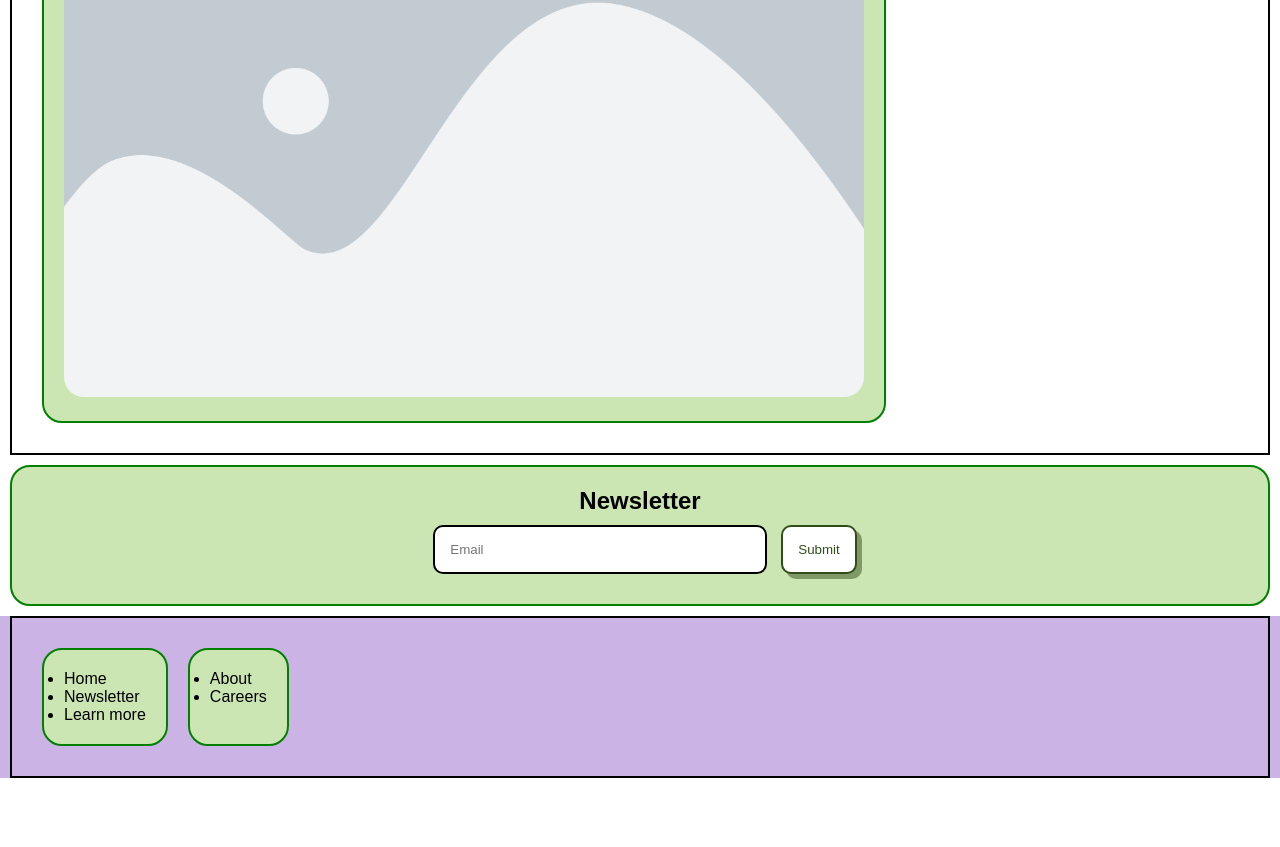
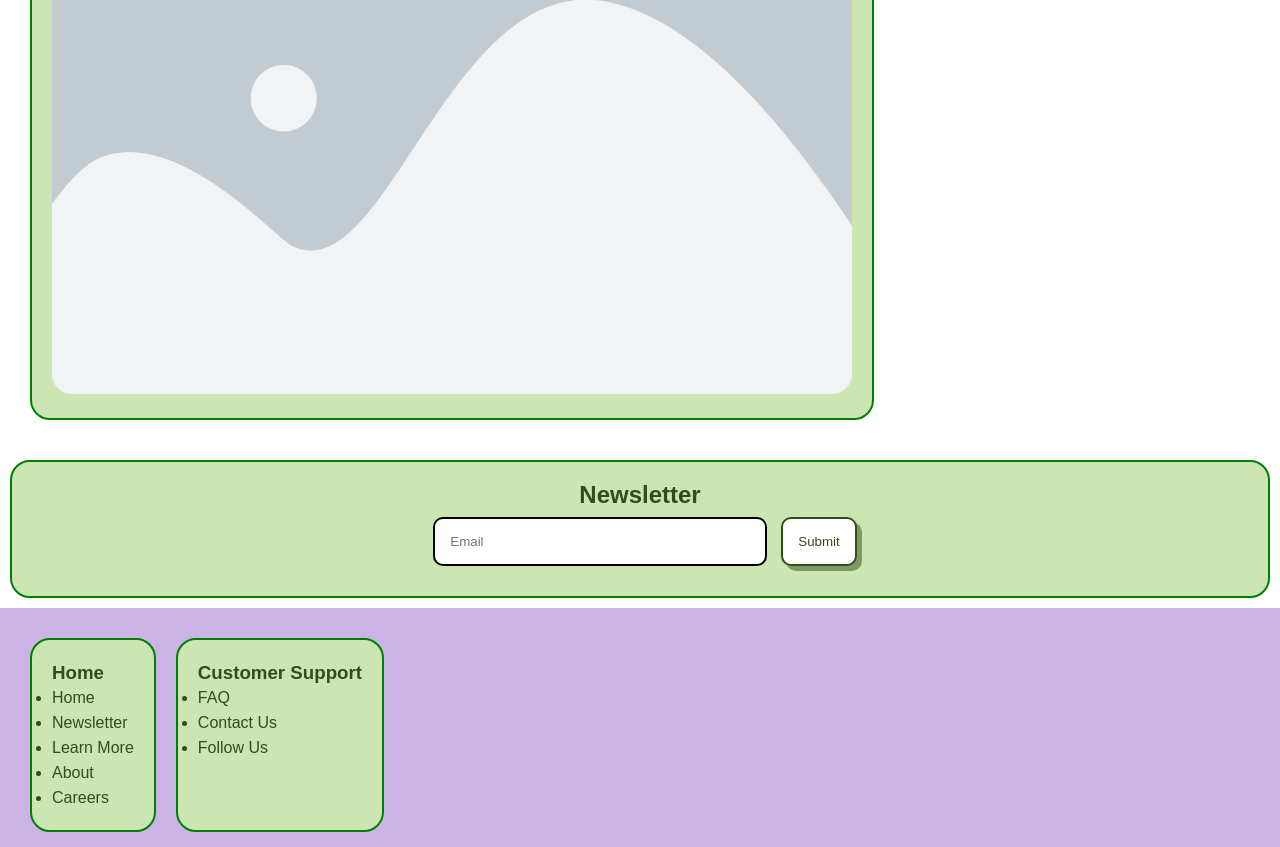
Before and after one commit to zinnia-frazier/Plushie-Web-Store, a plain HTML site: page index.html in a window 1280 px wide. Shown: the part 1950-2797 px from the top of the page. Before the commit the page ends 2728 px from the top, so only its background shows below. Drawn offline with Linux system fonts and the light colour scheme.

Commit message:
Footer ul li addition

```diff
--- a/index.html
+++ b/index.html
@@ -132,17 +132,46 @@
         <footer>
             <div class="container">
                 <div class="block">
+                    <h3>Home</h3>
+
                     <ul>
-                        <li>Home</li>
-                        <li>Newsletter</li>
-                        <li>Learn more</li>
+                        <li>
+                            <a href="#">Home</a>
+                        </li>
+
+                        <li>
+                            <a href="#">Newsletter</a>
+                        </li>
+
+                        <li>
+                            <a href="#">Learn More</a>
+                        </li>
+
+                        <li>
+                            <a href="#">About</a>
+                        </li>
+
+                        <li>
+                            <a href="#">Careers</a>
+                        </li>
                     </ul>
                 </div>
 
                 <div class="block">
+                    <h3>Customer Support</h3>
+
                     <ul>
-                        <li>About</li>
-                        <li>Careers</li>
+                        <li>
+                            <a href="#">FAQ</a>
+                        </li>
+
+                        <li>
+                            <a href="#">Contact Us</a>
+                        </li>
+
+                        <li>
+                            <a href="#">Follow Us</a>
+                        </li>
                     </ul>
                 </div>
             </div>
--- a/style.css
+++ b/style.css
@@ -10,6 +10,8 @@
 ================================================= */
 h1, h2, h3, p, li {
     font-family: Arial, Helvetica, sans-serif;
+    line-height: 25px;
+    color: hsla(90, 50%, 20%, 1);
 }
 
 li a {
@@ -28,6 +30,10 @@ li a:hover {
     color: white;
 }
 
+#heading h1 {
+    color: hsla(90, 50%, 90%, 1);
+}
+
 .center-text {
     text-align: center;
     margin: 0 auto;
@@ -37,8 +43,7 @@ li a:hover {
 ================================================= */
 .container {
     display: flex;
-    max-width: 95vw;
-    border: 2px solid black;
+    max-width: 97vw;
     padding: 20px;
     flex-wrap: wrap;
     margin: 0 auto;
@@ -108,10 +113,6 @@ footer {
     background-color: hsla(270, 50%, 80%, 1);
 }
 
-.block ul li {
-    text-decoration: none;
-}
-
 header .container {
     width: 25vw;
     margin: 5px;
```
